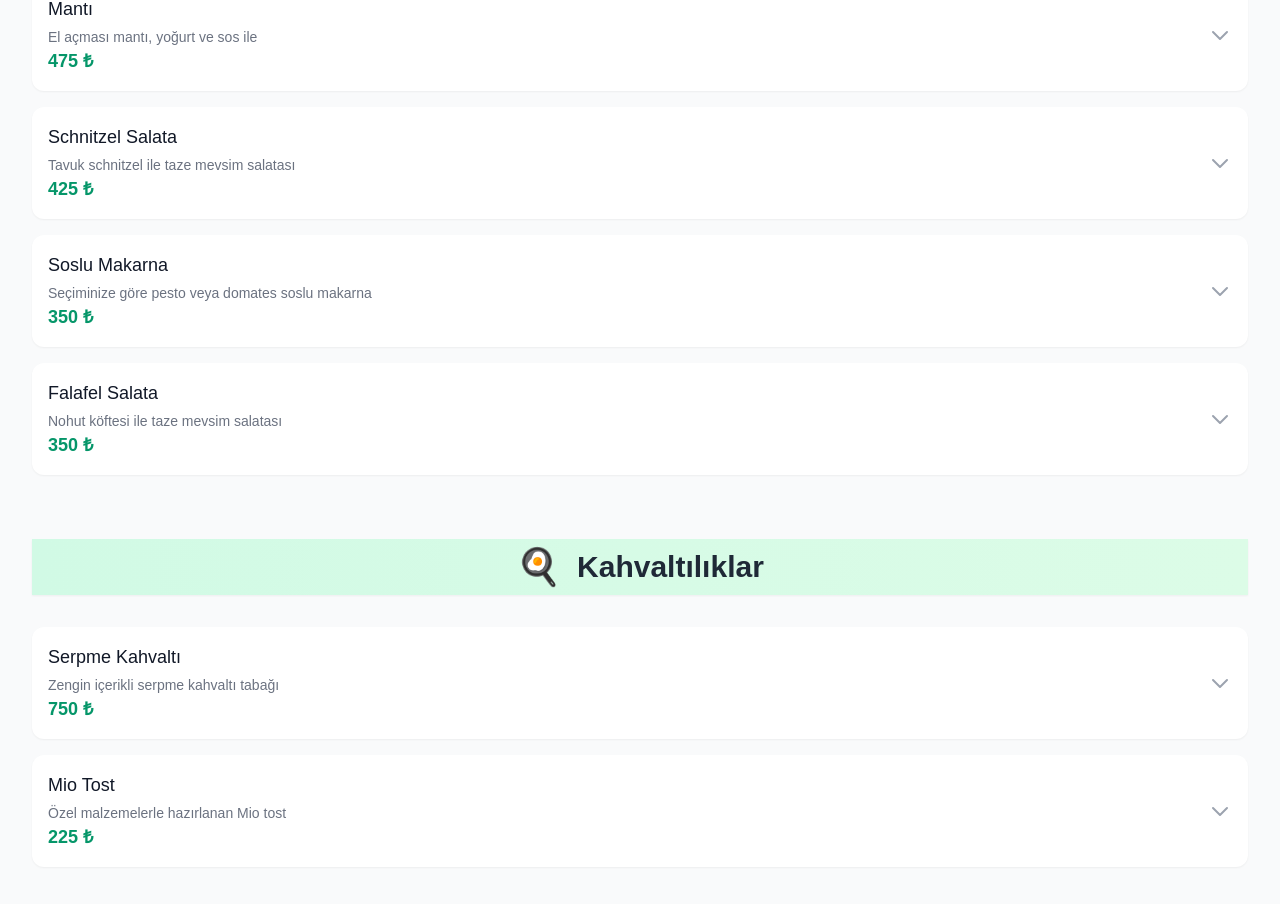
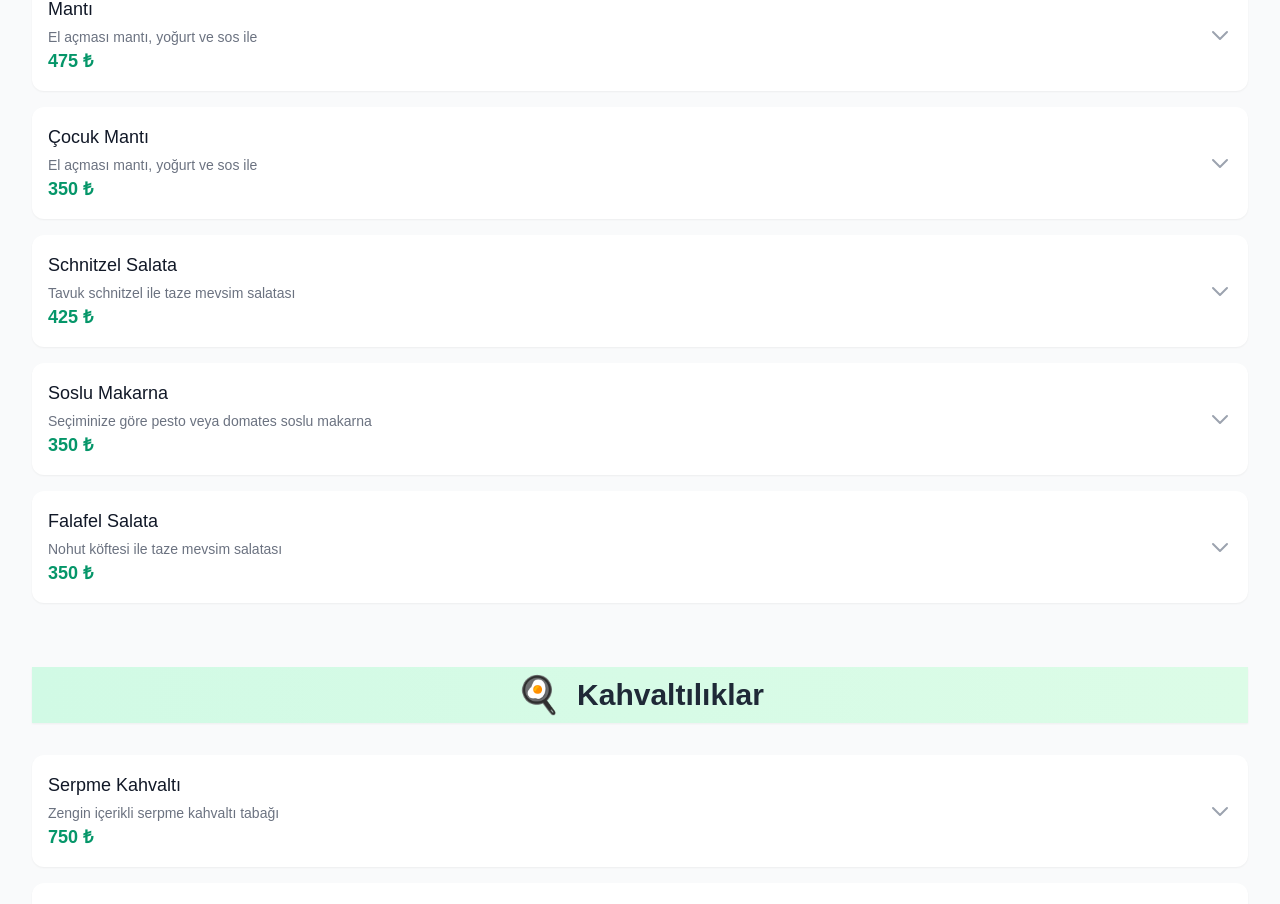
Before and after one commit to mibiik/mioboonscoffe, a React (Vite) app: page /menu in a window 1280 px wide. Shown: the part 2797-3701 px from the top of the page. Built offline with nearby package versions, Linux system fonts and the light colour scheme; no server answers.

Commit message:
Update Menu.jsx

```diff
--- a/src/pages/Menu.jsx
+++ b/src/pages/Menu.jsx
@@ -52,6 +52,7 @@ const menuItems = {
     { name: 'Köfte Salata', description: 'Izgara köfte ile taze mevsim salatası', price: 470, image: mainDishImage },
     { name: 'Köfte Makarna', description: 'Izgara köfte ile makarna', price: 470, image: mainDishImage },
     { name: 'Mantı', description: 'El açması mantı, yoğurt ve sos ile', price: 475, image: mainDishImage },
+    { name: 'Çocuk Mantı', description: 'El açması mantı, yoğurt ve sos ile', price: 350, image: mainDishImage },
     { name: 'Schnitzel Salata', description: 'Tavuk schnitzel ile taze mevsim salatası', price: 425, image: mainDishImage },
     { name: 'Soslu Makarna', description: 'Seçiminize göre pesto veya domates soslu makarna', price: 350, image: mainDishImage },
     { name: 'Falafel Salata', description: 'Nohut köftesi ile taze mevsim salatası', price: 350, image: mainDishImage },
```
